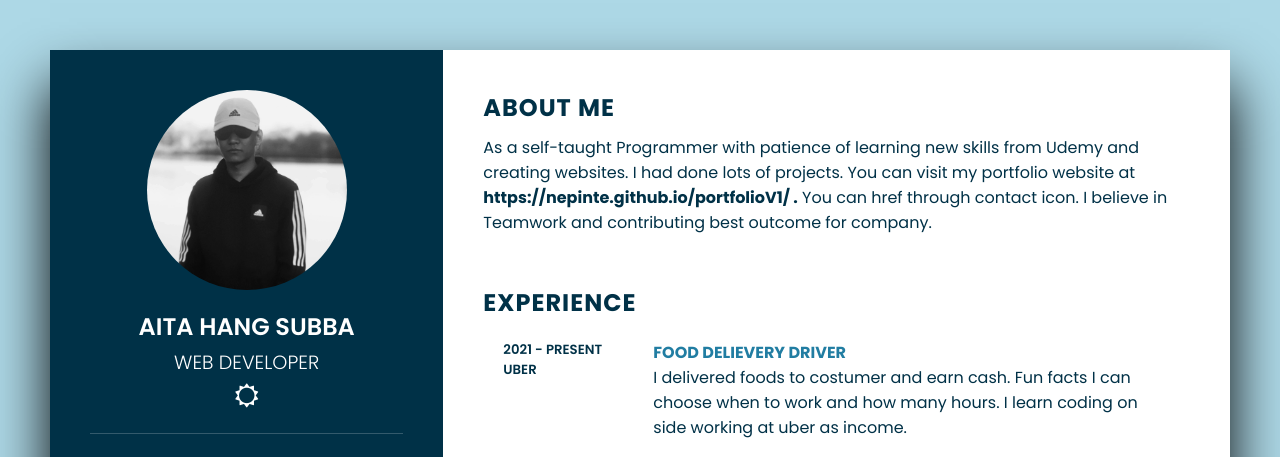
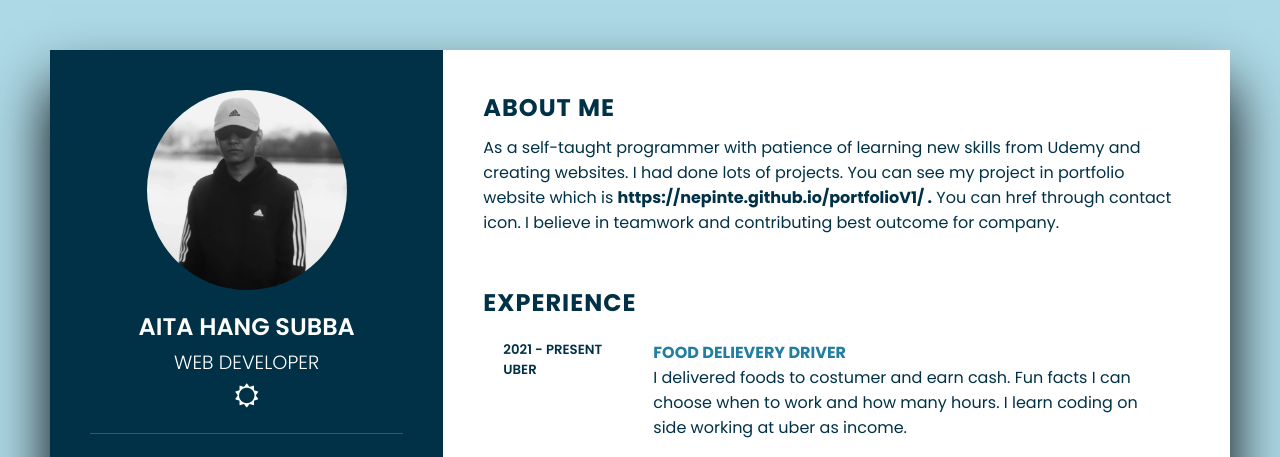
Before and after one commit to Nepinte/Resume1, a plain HTML site: page index.html in a window 1280 px wide. Shown: the top 457 px of the page. Drawn offline with Linux system fonts and the light colour scheme.

Commit message:
Update index.html

```diff
--- a/index.html
+++ b/index.html
@@ -99,10 +99,9 @@
     <div class="right-side">
       <div class="about">
         <h2 class="title2">About Me</h2>
-        <p>As a self-taught Programmer with patience of learning new skills from Udemy and creating websites.
-          I had done lots of projects. You can visit my portfolio website at
-          <b>https://nepinte.github.io/portfolioV1/ .</b> You can href through contact icon.
-          I believe in Teamwork and contributing best outcome for company.
+        <p>As a self-taught programmer with patience of learning new skills from Udemy and creating websites.
+          I had done lots of projects. You can see my project in portfolio website which is <b>https://nepinte.github.io/portfolioV1/ .</b> You can href through contact icon.
+          I believe in teamwork and contributing best outcome for company.
         </p>
       </div>
 
```
